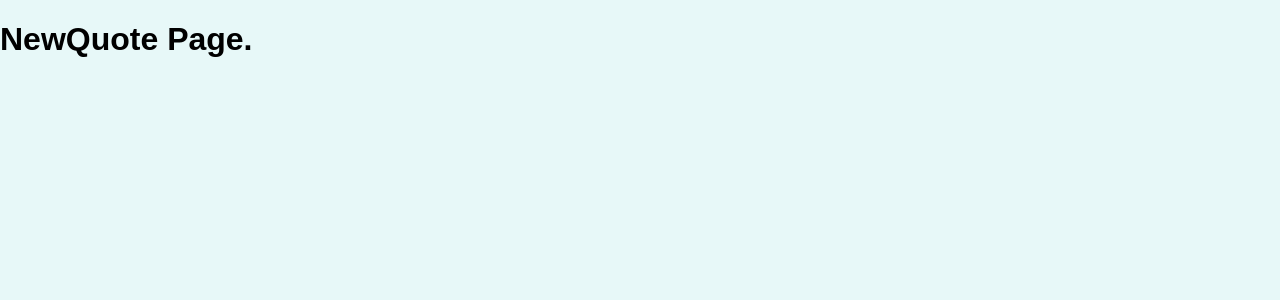
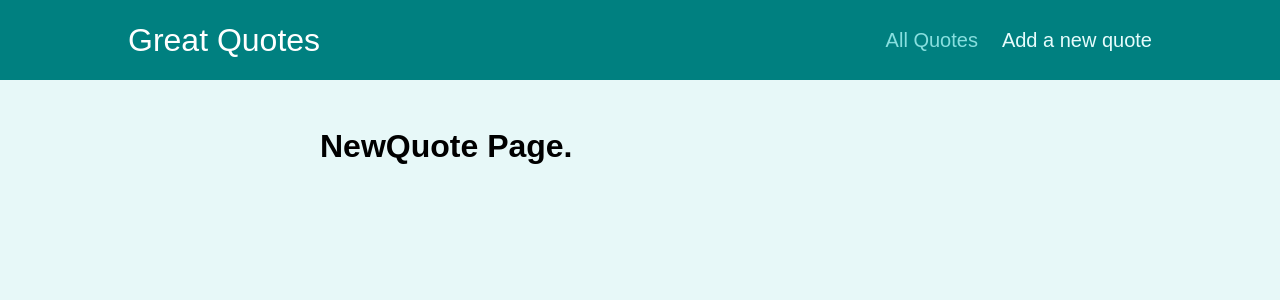
Before and after one commit to surajsgh/Great_Quotes, a React (Create React App) app: page /new-quote in a window 1280 px wide. Shown: the top 300 px of the page. Built offline with nearby package versions, Linux system fonts and the light colour scheme.

Commit message:
Add a layout wrapper component.

```diff
--- a/src/App.js
+++ b/src/App.js
@@ -3,9 +3,11 @@
 import AllQuote from "./pages/AllQuotes";
 import NewQuote from "./pages/NewQuote";
 import QuoteDetails from "./pages/QuoteDetails";
+import Layout from "./components/layout/Layout";
 
 function App() {
   return (
+    <Layout>
       <Switch>
         <Route path="/" exact>
           <Redirect to="/quotes" />
@@ -20,6 +22,7 @@
           <NewQuote />
         </Route>
       </Switch>
+    </Layout>
   );
 }
 
--- /dev/null
+++ b/src/components/layout/Layout.js
@@ -0,0 +1,15 @@
+import { Fragment } from "react";
+
+import styles from "./Layout.module.css";
+import MainNavigation from "./MainNavigation";
+
+const Layout = (props) => {
+  return (
+    <Fragment>
+      <MainNavigation />
+      <main className={styles.main}>{props.children}</main>
+    </Fragment>
+  );
+};
+
+export default Layout;
--- /dev/null
+++ b/src/components/layout/MainNavigation.js
@@ -0,0 +1,27 @@
+import { NavLink } from "react-router-dom";
+
+import styles from "./MainNavigation.module.css";
+
+const MainNavigation = () => {
+  return (
+    <header className={styles.header}>
+      <div className={styles.logo}>Great Quotes</div>
+      <nav className={styles.nav}>
+        <ul>
+          <li>
+            <NavLink to="/quotes" activeClassName={styles.active}>
+              All Quotes
+            </NavLink>
+          </li>
+          <li>
+            <NavLink to="/new-quote" activeClassName={styles.active}>
+              Add a new quote
+            </NavLink>
+          </li>
+        </ul>
+      </nav>
+    </header>
+  );
+};
+
+export default MainNavigation;
```
Lines whose indentation alone changed are shown as unchanged.
